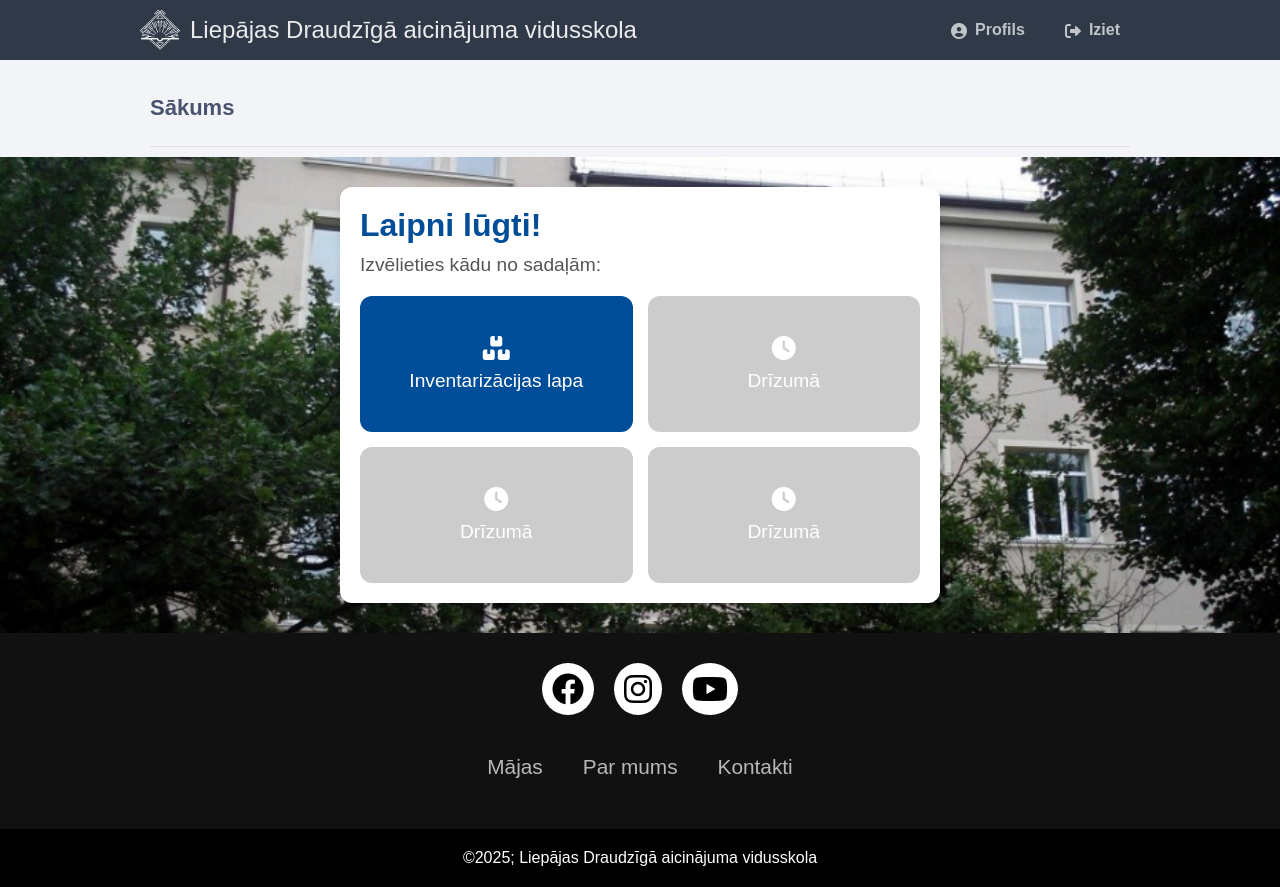
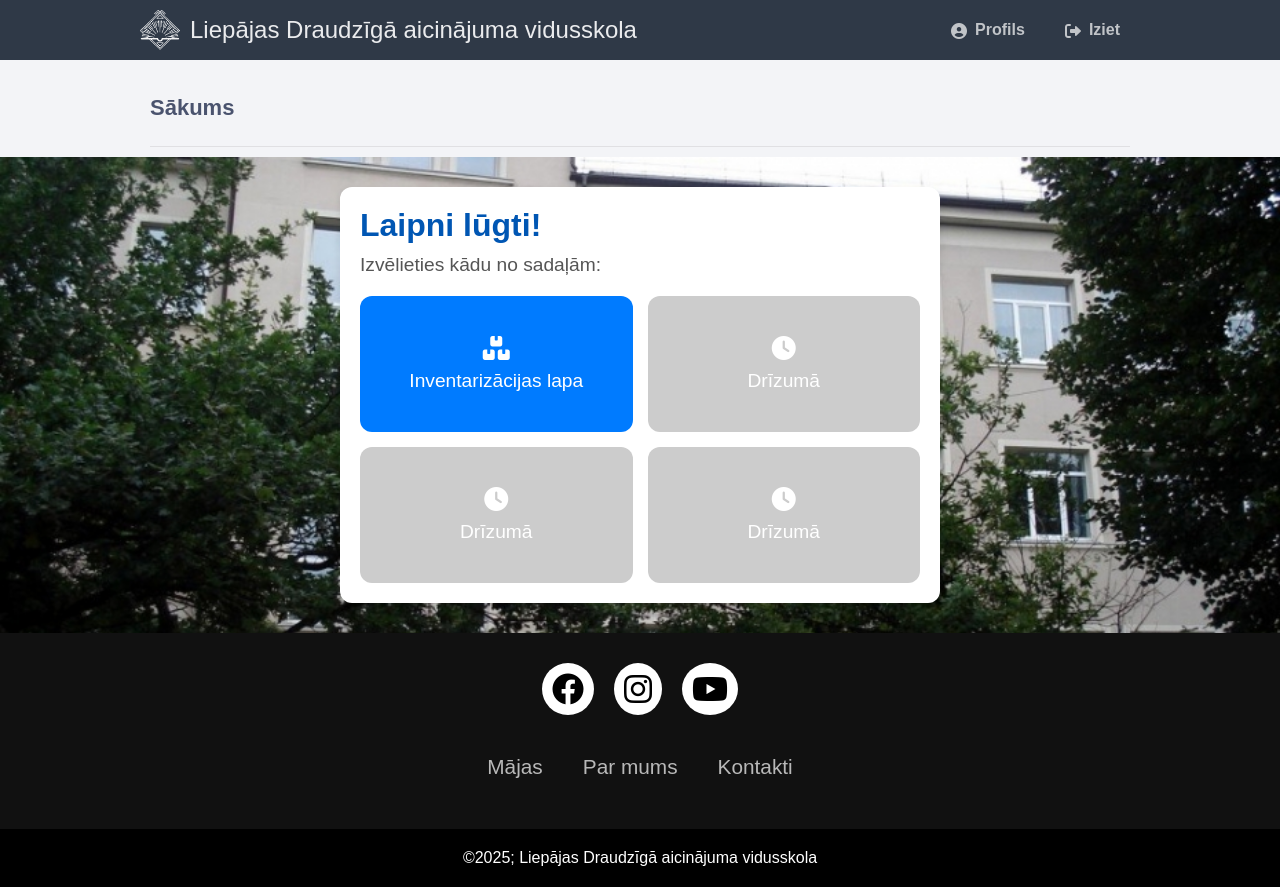
Before and after one commit to DJaJa0/PraksesProjekts, a PHP site: page /index.php in a window 1280 px wide. Run offline with PHP 8.4, Linux system fonts and the light colour scheme; a user stored in the database is signed in.

Commit message:
Update style2.css

```diff
--- a/assets/style2.css
+++ b/assets/style2.css
@@ -722,7 +722,7 @@ footer{
 
 .title {
     font-size: 2rem;
-    color: #004d99;
+    color: #0056b3;
     margin-bottom: 10px;
 }
 
@@ -762,11 +762,11 @@ footer{
 }
 
 .active {
-    background: #004d99;
+    background: #007BFF;
 }
 
 .active:hover {
-    background: #003366;
+    background: #0056b3;
 }
 
 .disabled {
```
